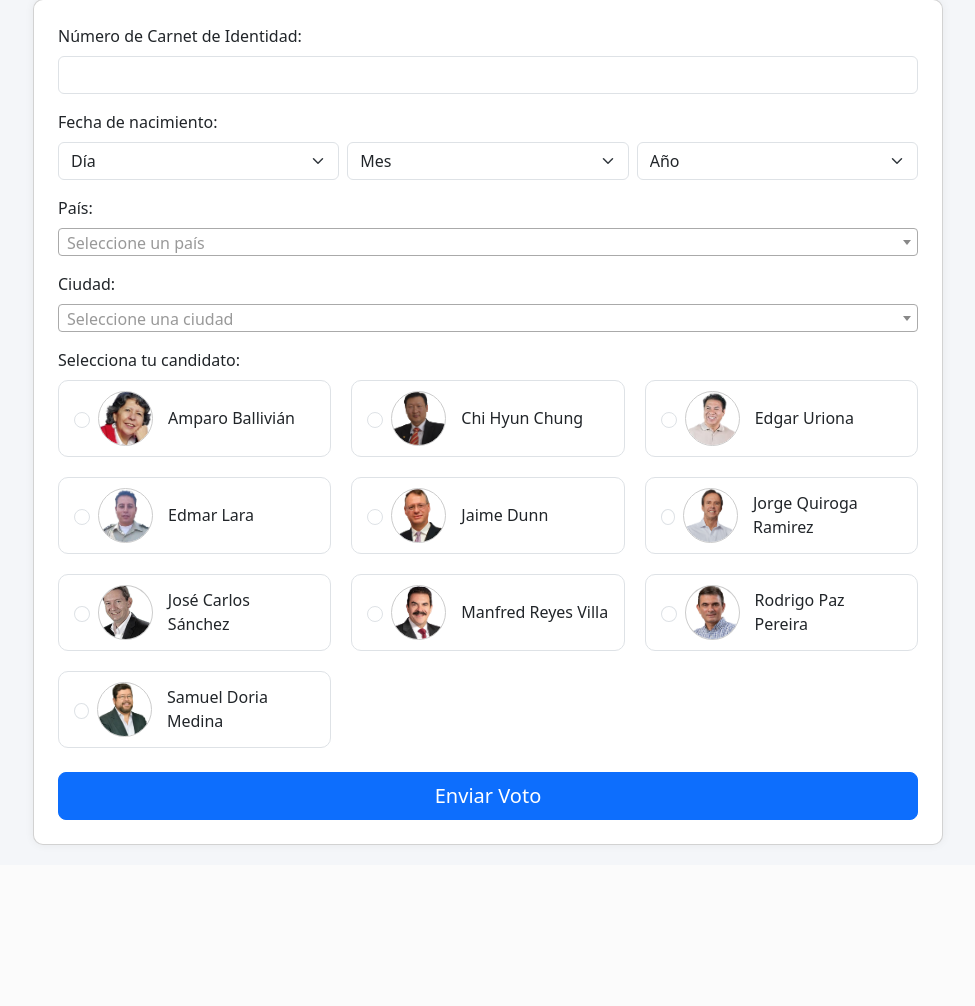
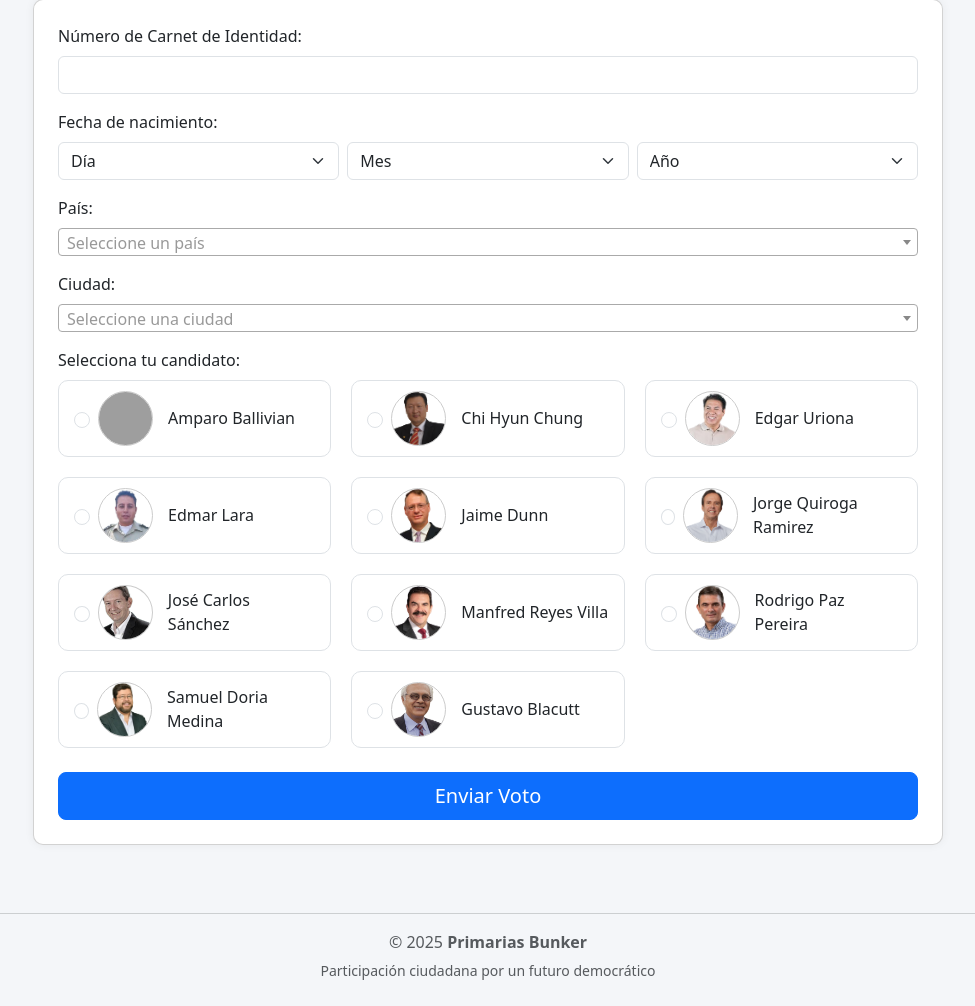
Before and after one commit to Likexpress/votacion-whatsapp, a Flask app: template templates/votar.html in a window 1280 px wide. Shown: the part 190-1196 px from the top of the page, without its empty margins (152-1127 px from the left). Before the commit the page ends 1036 px from the top, so only its background shows below. Run offline with Flask 3, Linux system fonts and the light colour scheme; the template is opened without the code that fills it, so the values that code supplies are empty; some libraries are stand-ins or nearby versions; grey boxes are pictures that could not be loaded.

```diff
--- a/templates/votar.html
+++ b/templates/votar.html
@@ -139,10 +139,10 @@
           <label class="form-label mb-2">Selecciona tu candidato:</label>
           <div class="candidato-grid">
             {% for candidato in [
-              'Amparo Ballivián', 'Chi Hyun Chung', 'Edgar Uriona',
+              'Amparo Ballivian', 'Chi Hyun Chung', 'Edgar Uriona',
               'Edmar Lara', 'Jaime Dunn', 'Jorge Quiroga Ramirez',
               'José Carlos Sánchez', 'Manfred Reyes Villa',
-              'Rodrigo Paz Pereira', 'Samuel Doria Medina'] %}
+              'Rodrigo Paz Pereira', 'Samuel Doria Medina', 'Gustavo Blacutt'] %}
             <label class="candidato-card">
               <input class="form-check-input me-2" type="radio" name="candidato" value="{{ candidato }}" required>
               <img src="{{ url_for('static', filename='img/' + candidato|lower|replace(' ', '-') + '.png') }}" alt="{{ candidato }}">
@@ -151,6 +151,7 @@
             {% endfor %}
           </div>
         </div>
+
 
         <!-- Botón -->
         <div class="d-grid">
@@ -242,5 +243,12 @@
       })();
     });
   </script>
+
+  <!-- Footer -->
+  <footer class="text-center text-muted mt-5 pb-4">
+    <hr>
+    <p class="mb-1">&copy; 2025 <strong>Primarias Bunker</strong></p>
+    <small>Participación ciudadana por un futuro democrático</small>
+  </footer>
 </body>
 </html>
```
Also changed, not shown: static/img/gustavo-blacutt.png (added).
